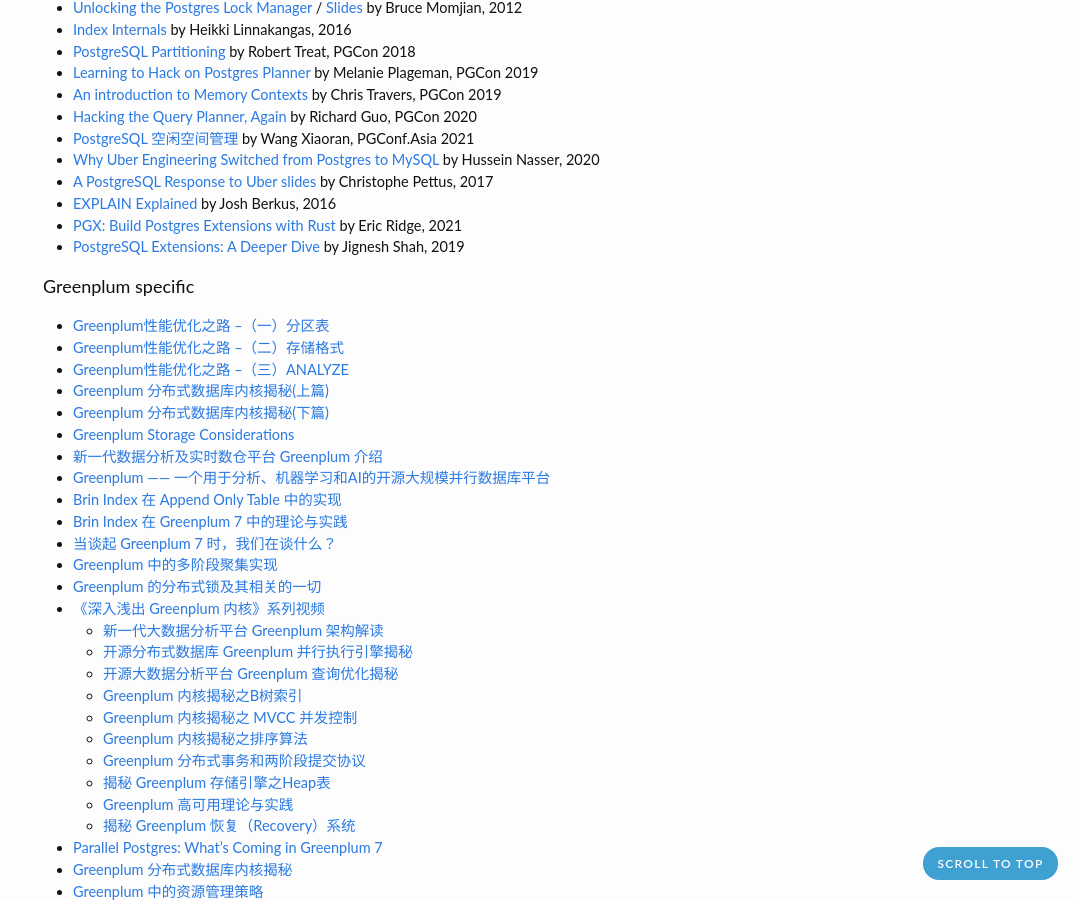
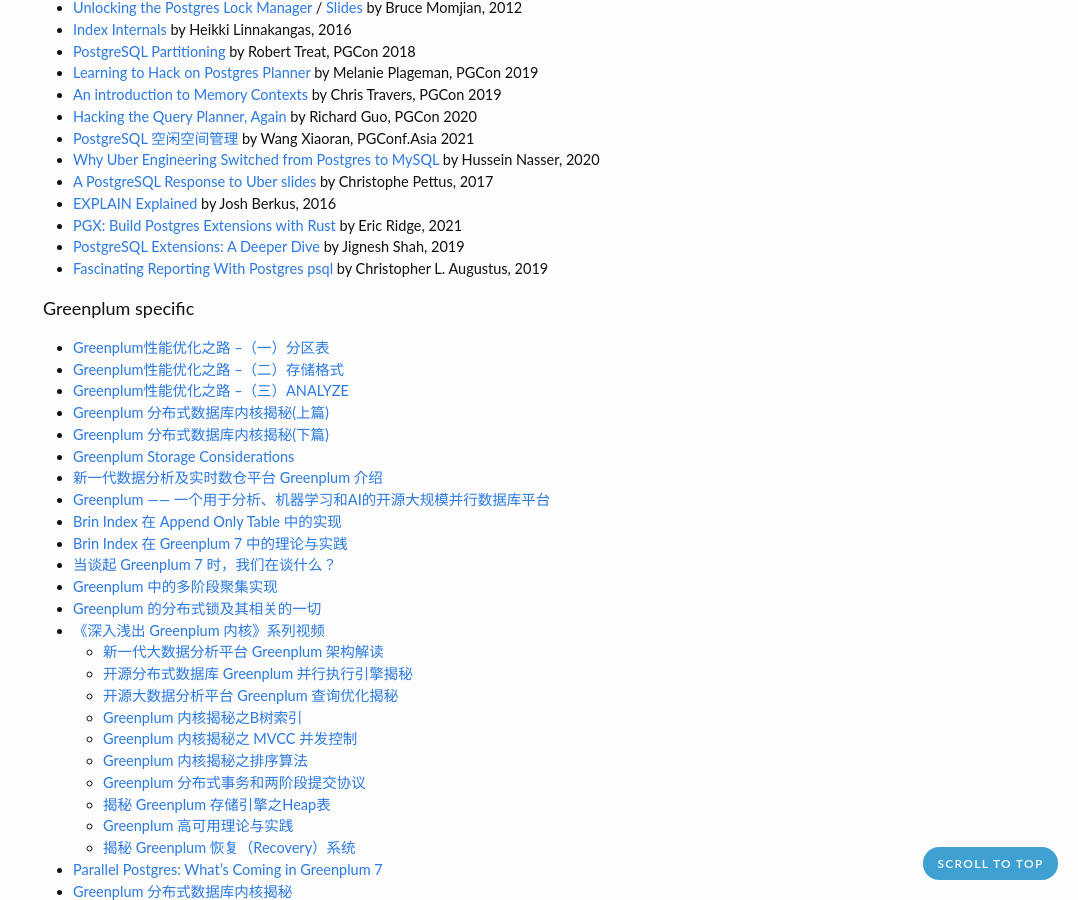
Before and after one commit to zhjwpku/zhjwpku.github.io, a Jekyll site: the page built from _posts/2022-07-12-awesome-postgres.md, in a window 1280 px wide and 900 px high, scrolled down 2584 px. Shown: the whole window, without its empty margins (202-1280 px from the left). Built offline with Jekyll 4.4.1, drawn with Linux system fonts in a browser that asks for light colours; comment, search, counter and statistics services are not loaded.

Commit message:
Fascinating Reporting With Postgres psql
Signed-off-by: Junwang Zhao <zhjwpku@gmail.com>

```diff
--- a/_posts/2022-07-12-awesome-postgres.md
+++ b/_posts/2022-07-12-awesome-postgres.md
@@ -132,6 +132,7 @@
 - [EXPLAIN Explained](https://www.youtube.com/watch?v=mCwwFAl1pBU) by Josh Berkus, 2016
 - [PGX: Build Postgres Extensions with Rust](https://www.youtube.com/watch?v=RORkgaURcS0) by Eric Ridge, 2021
 - [PostgreSQL Extensions: A Deeper Dive](https://www.youtube.com/watch?v=HNg-N7ZjwjE) by Jignesh Shah, 2019
+- [Fascinating Reporting With Postgres psql](https://www.youtube.com/watch?v=GMiJs7YSzXM) by Christopher L. Augustus, 2019
 
 <h4>Greenplum specific</h4>
 
```
